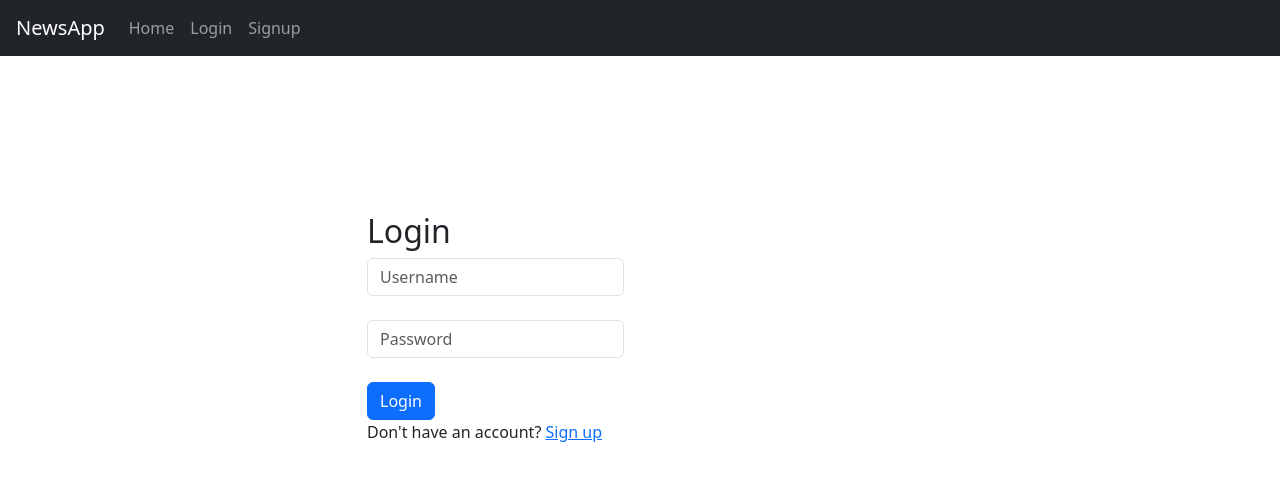
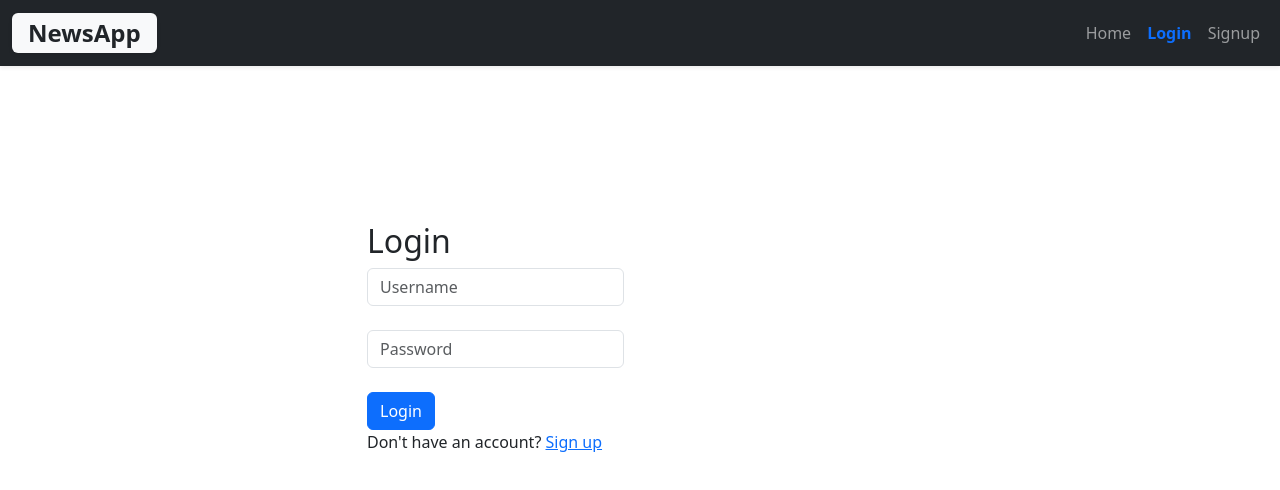
Before and after one commit to SaisatwikBiku/news-app, a React (Vite) app: page /login in a window 1280 px wide. Shown: the top 490 px of the page. Built offline with nearby package versions, Linux system fonts and the light colour scheme.

Commit message:
improved navbar

```diff
--- a/src/App.jsx
+++ b/src/App.jsx
@@ -1,5 +1,5 @@
 import React from "react";
-import { BrowserRouter as Router, Routes, Route, Link } from "react-router-dom";
+import { BrowserRouter as Router, Routes, Route, Link, useLocation } from "react-router-dom";
 import NewsBoard from "./Components/NewsBoard";
 import SavedNews from "./Components/SavedNews";
 import Login from "./Components/Login";
@@ -7,34 +7,88 @@ import Signup from "./Components/Signup";
 import ProtectedRoute from "./Components/ProtectedRoute";
 import Logout from "./Components/Logout";
 
+function Navbar({ isLoggedIn }) {
+  const location = useLocation();
+
+  return (
+    <nav className="navbar navbar-expand-lg navbar-dark bg-dark shadow-sm">
+      <div className="container-fluid">
+        <Link className="navbar-brand d-flex align-items-center" to="/">
+          <span className="badge bg-light text-dark fs-4 px-3 py-2 shadow-sm">NewsApp</span>
+        </Link>
+        <button
+          className="navbar-toggler"
+          type="button"
+          data-bs-toggle="collapse"
+          data-bs-target="#navbarNav"
+          aria-controls="navbarNav"
+          aria-expanded="false"
+          aria-label="Toggle navigation"
+        >
+          <span className="navbar-toggler-icon"></span>
+        </button>
+        <div className="collapse navbar-collapse" id="navbarNav">
+          <ul className="navbar-nav ms-auto mb-2 mb-lg-0">
+            <li className="nav-item">
+              <Link
+                className={`nav-link${location.pathname === "/" ? " active fw-bold text-primary" : ""}`}
+                to="/"
+              >
+                Home
+              </Link>
+            </li>
+            {isLoggedIn && (
+              <li className="nav-item">
+                <Link
+                  className={`nav-link${location.pathname === "/saved" ? " active fw-bold text-primary" : ""}`}
+                  to="/saved"
+                >
+                  Saved News
+                </Link>
+              </li>
+            )}
+            {!isLoggedIn && (
+              <>
+                <li className="nav-item">
+                  <Link
+                    className={`nav-link${location.pathname === "/login" ? " active fw-bold text-primary" : ""}`}
+                    to="/login"
+                  >
+                    Login
+                  </Link>
+                </li>
+                <li className="nav-item">
+                  <Link
+                    className={`nav-link${location.pathname === "/signup" ? " active fw-bold text-primary" : ""}`}
+                    to="/signup"
+                  >
+                    Signup
+                  </Link>
+                </li>
+              </>
+            )}
+            {isLoggedIn && (
+              <li className="nav-item">
+                <Link
+                  className={`nav-link${location.pathname === "/logout" ? " active fw-bold text-primary" : ""}`}
+                  to="/logout"
+                >
+                  Logout
+                </Link>
+              </li>
+            )}
+          </ul>
+        </div>
+      </div>
+    </nav>
+  );
+}
+
 function App() {
   const isLoggedIn = !!localStorage.getItem("token");
   return (
     <Router>
-       <nav className="navbar navbar-expand navbar-dark bg-dark px-3">
-        <Link className="navbar-brand" to="/">NewsApp</Link>
-        <div className="navbar-nav">
-          <Link className="nav-link" to="/">Home</Link>
-
-          {isLoggedIn && (
-            <Link className="nav-link" to="/saved">
-              Saved News
-            </Link>
-          )}
-
-          {!isLoggedIn && (
-            <>
-              <Link className="nav-link" to="/login">Login</Link>
-              <Link className="nav-link" to="/signup">Signup</Link>
-            </>
-          )}
-
-          {isLoggedIn && (
-            <Link className="nav-link" to="/logout">Logout</Link>
-          )}
-        </div>
-      </nav>
-
+      <Navbar isLoggedIn={isLoggedIn} />
       <Routes>
         <Route path="/" element={
           <ProtectedRoute>
```
Also changed, not shown: src/Components/Navbar.jsx (deleted, +0 -35 lines). Lines whose indentation alone changed are shown as unchanged.
